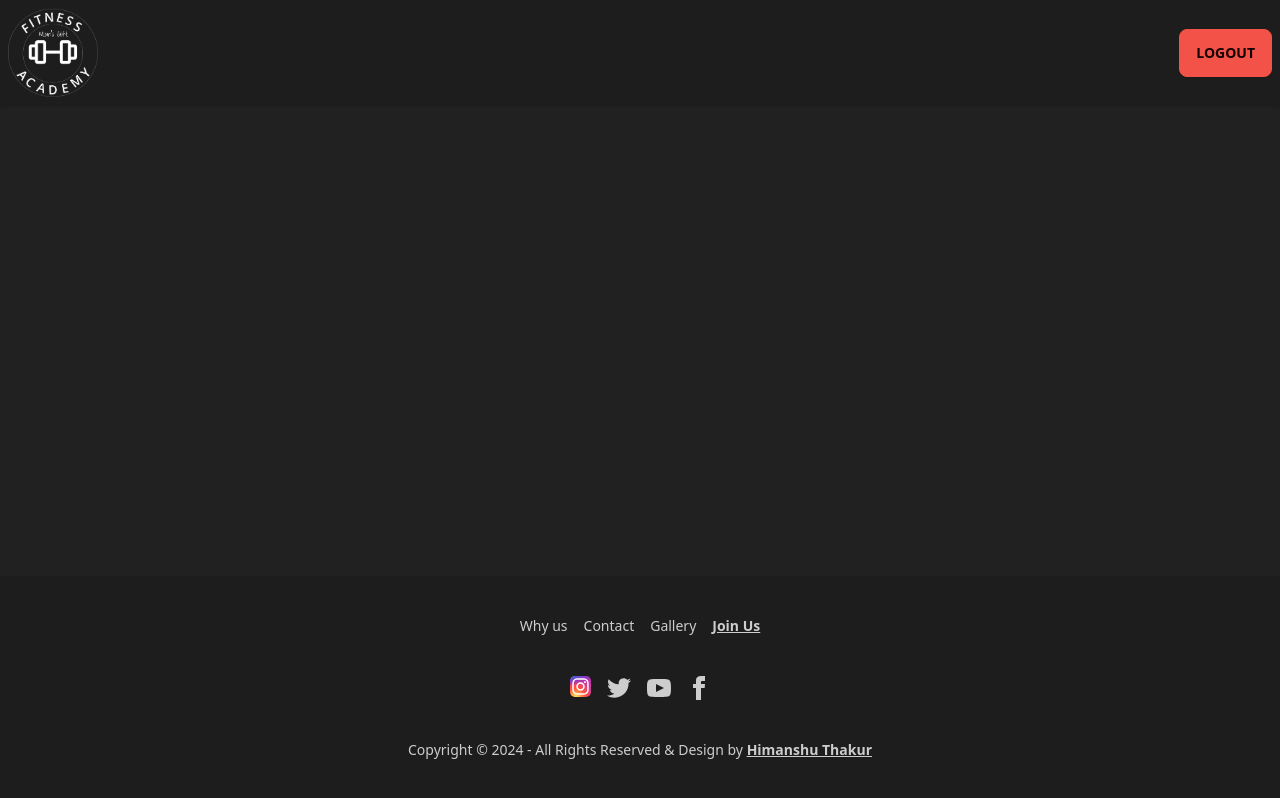
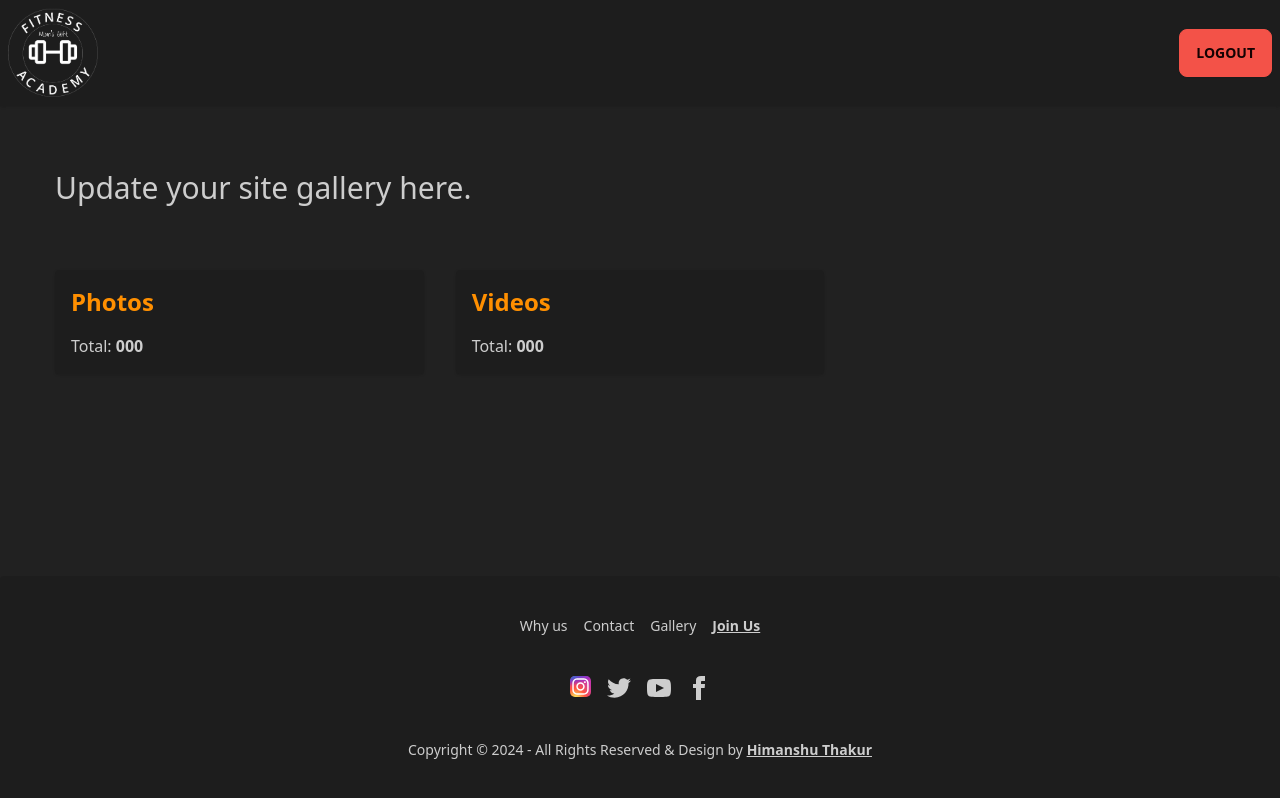
Before and after one commit to himanshuthakur71/gymSite, a SvelteKit app: page /admin/dashboard/gallery in a window 1280 px wide. Built offline with nearby package versions, Linux system fonts and the light colour scheme; no server answers.

Commit message:
Code Updated

```diff
--- a/src/routes/(adminLayout)/admin/dashboard/gallery/+page.svelte
+++ b/src/routes/(adminLayout)/admin/dashboard/gallery/+page.svelte
@@ -0,0 +1,35 @@
+<section class="h-full w-full">
+	<div class="hms-container">
+		<div class="my-16">
+			<h1 class=" text-2xl lg:text-3xl">Update your site gallery here.</h1>
+		</div>
+
+		<div class="grid w-full grid-cols-1 gap-8 md:grid-cols-2 lg:grid-cols-3">
+			<a
+				href="/admin/dashboard/gallery/photos"
+				class="flex w-full flex-col justify-between gap-4 rounded bg-base-200 p-4 shadow hover:bg-base-300"
+			>
+				<h2 class="text-2xl font-bold text-primary">Photos</h2>
+
+				<div class="">
+					<p>
+						Total: <b>000</b>
+					</p>
+				</div>
+			</a>
+
+			<a
+				href="/admin/dashboard/gallery/videos"
+				class="flex w-full flex-col justify-between gap-4 rounded bg-base-200 p-4 shadow hover:bg-base-300"
+			>
+				<h2 class="text-2xl font-bold text-primary">Videos</h2>
+
+				<div class="">
+					<p>
+						Total: <b>000</b>
+					</p>
+				</div>
+			</a>
+		</div>
+	</div>
+</section>
```
